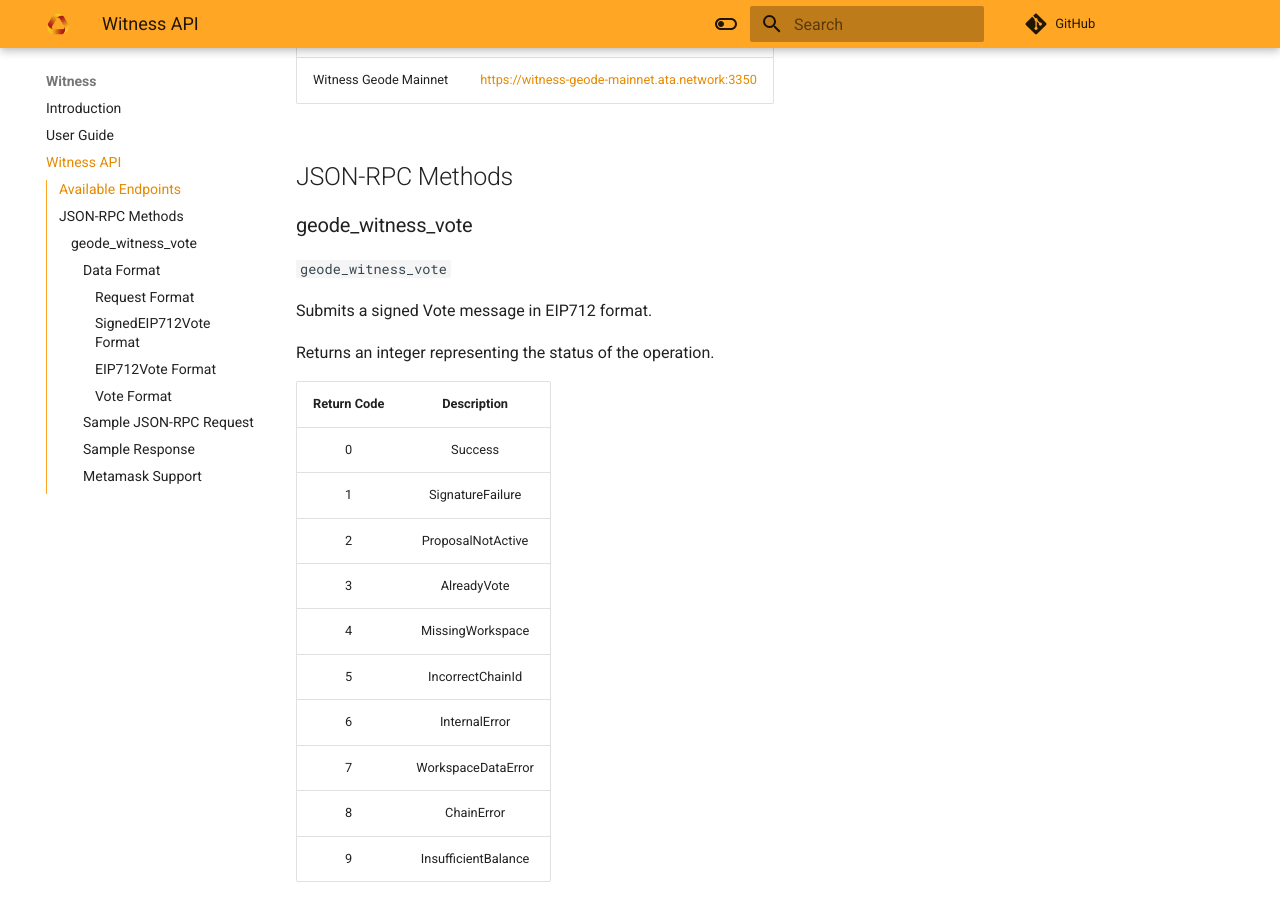
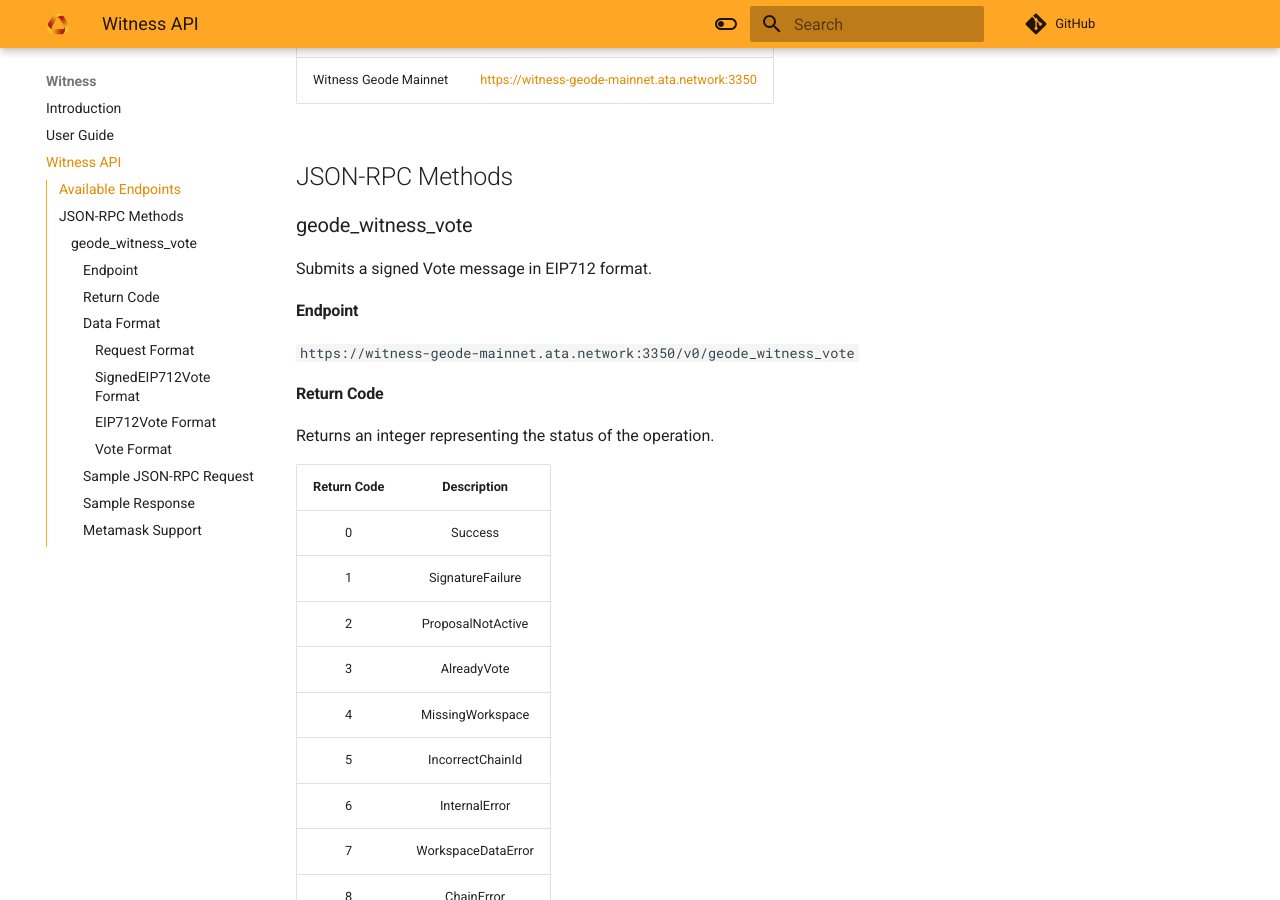
Before and after one commit to automata-network/docs, an MkDocs documentation site: the page built from docs/witness/api.md, in a window 1280 px wide and 900 px high, scrolled down 358 px. Built offline with MkDocs 1.6.1 and Material for MkDocs 9.7.7, drawn with Linux system fonts in a browser that asks for light colours; nearby versions of some CDN libraries; comment, search, counter and statistics services are not loaded.

Commit message:
endpoint for geode_witness_vote

```diff
--- a/docs/witness/api.md
+++ b/docs/witness/api.md
@@ -12,9 +12,13 @@
 
 ### geode_witness_vote
 
-`geode_witness_vote`
+Submits a signed Vote message in EIP712 format.
 
-Submits a signed Vote message in EIP712 format.
+#### Endpoint
+
+`https://witness-geode-mainnet.ata.network:3350/v0/geode_witness_vote`
+
+#### Return Code
 
 Returns an integer representing the status of the operation.
 
```
